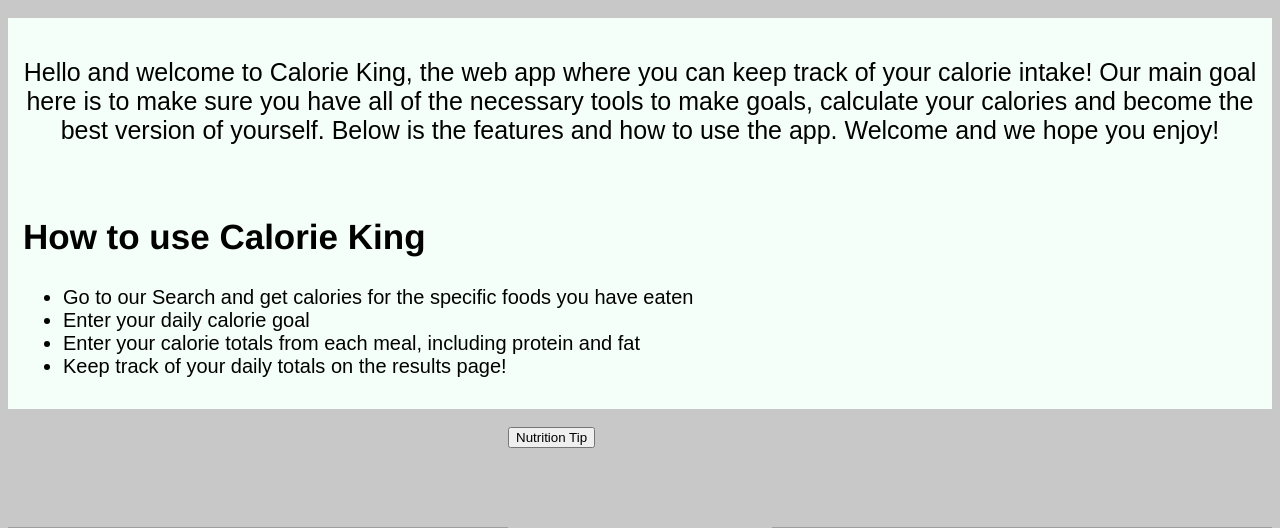
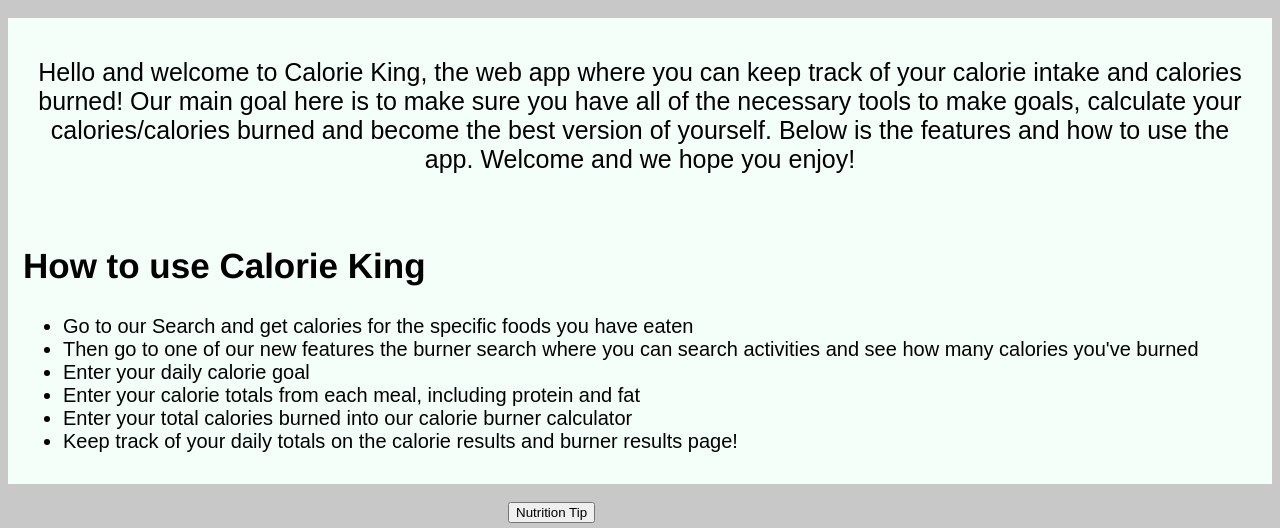
Before and after one commit to Swiskur/The-Calorie-King, a Django app: page / in a window 1280 px wide. Shown: the part 264-792 px from the top of the page. Run offline with Django 4.2, Linux system fonts and the light colour scheme; grey boxes are pictures that could not be loaded.

Commit message:
Updating all pages to have everything set up to have all html updated

```diff
--- a/calorieking/templates/calorieking/burner_search.html
+++ b/calorieking/templates/calorieking/burner_search.html
@@ -26,6 +26,7 @@
     <th> <a href= "http://127.0.0.1:8000/contact/"> Contact </a></th>
  </tr>
 </table>
+<br>
 
 <form method="POST">
   {% csrf_token %}
--- a/calorieking/templates/calorieking/home.html
+++ b/calorieking/templates/calorieking/home.html
@@ -27,7 +27,8 @@
 <br>
 <div style="background-color: #f5fffa; padding: 15px;">
 <p>
-Hello and welcome to Calorie King, the web app where you can keep track of your calorie intake! Our main goal here is to make sure you have all of the necessary tools to make goals, calculate your calories and become the best version of yourself.
+Hello and welcome to Calorie King, the web app where you can keep track of your calorie intake and calories burned!
+Our main goal here is to make sure you have all of the necessary tools to make goals, calculate your calories/calories burned and become the best version of yourself.
 Below is the features and how to use the app. Welcome and we hope you enjoy!
 
 </p>
@@ -36,9 +37,11 @@ Below is the features and how to use the app. Welcome and we hope you enjoy!
 <ul>
 
     <li> Go to our Search and get calories for the specific foods you have eaten</li>
+    <li> Then go to one of our new features the burner search where you can search activities and see how many calories you've burned</li>
     <li> Enter your daily calorie goal</li>
     <li> Enter your calorie totals from each meal, including protein and fat</li>
-    <li> Keep track of your daily totals on the results page!</li>
+    <li> Enter your total calories burned into our calorie burner calculator</li>
+    <li> Keep track of your daily totals on the calorie results and burner results page!</li>
 </ul>
 </div>
 <br>
@@ -69,6 +72,6 @@ var randomNumber = Math.floor(Math.random()*(quotes.length));
 document.getElementById('quoteDisplay').innerHTML = quotes[randomNumber];
 }</script>
 <img src="https://images.pexels.com/photos/70497/pexels-photo-70497.jpeg?auto=compress&cs=tinysrgb&w=1600" alt="Burger" width="500" height="300" class= "left" style="margin-top: 100px;">
-<img src="https://images.pexels.com/photos/1633525/pexels-photo-1633525.jpeg?auto=compress&cs=tinysrgb&w=1260&h=750&dpr=2" alt="Sub" class= "right" width="500" height="300" style="margin-top: 100px;">
+<img src="https://cdn.pixabay.com/photo/2020/10/07/17/22/women-5635784_1280.png" alt="Yoga" class= "right" width="500" height="300" style="margin-top: 100px;">
 </body>
 </html>
```
Also changed, not shown: calorieking/templates/calorieking/burner_calculator.html (+9 -0 lines), calorieking/static/css/main.css (line endings or trailing spaces).
